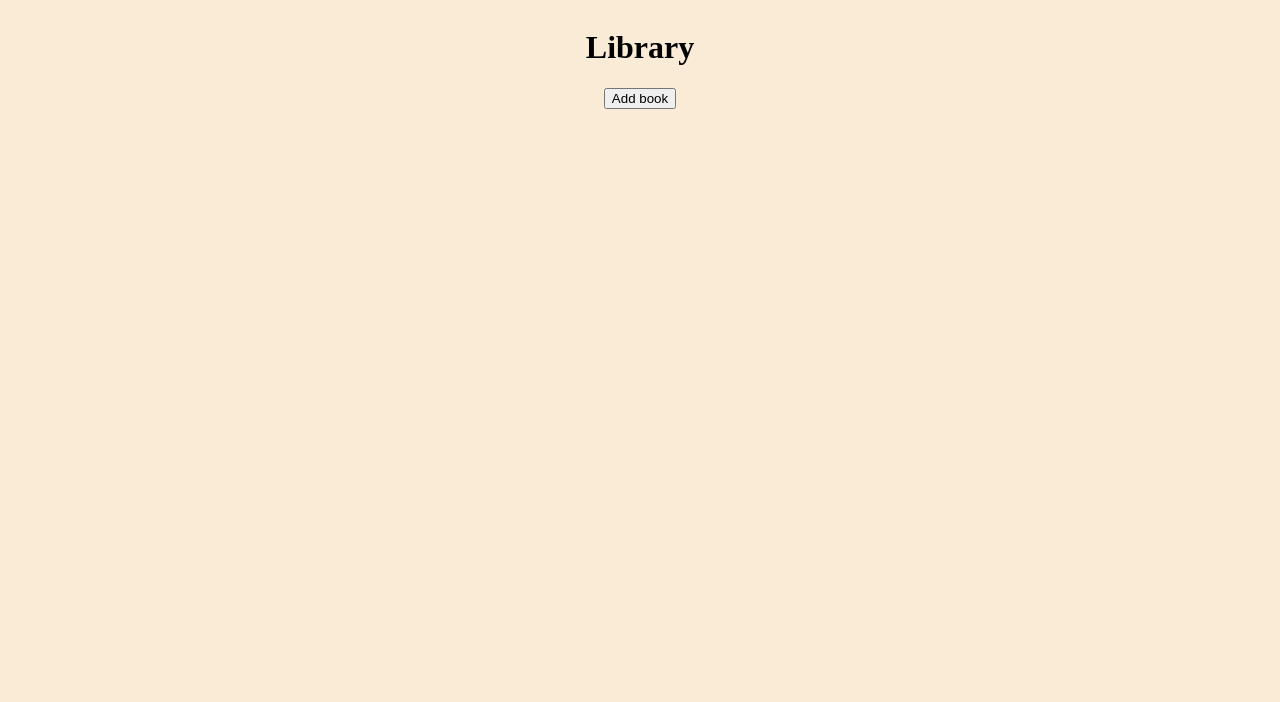
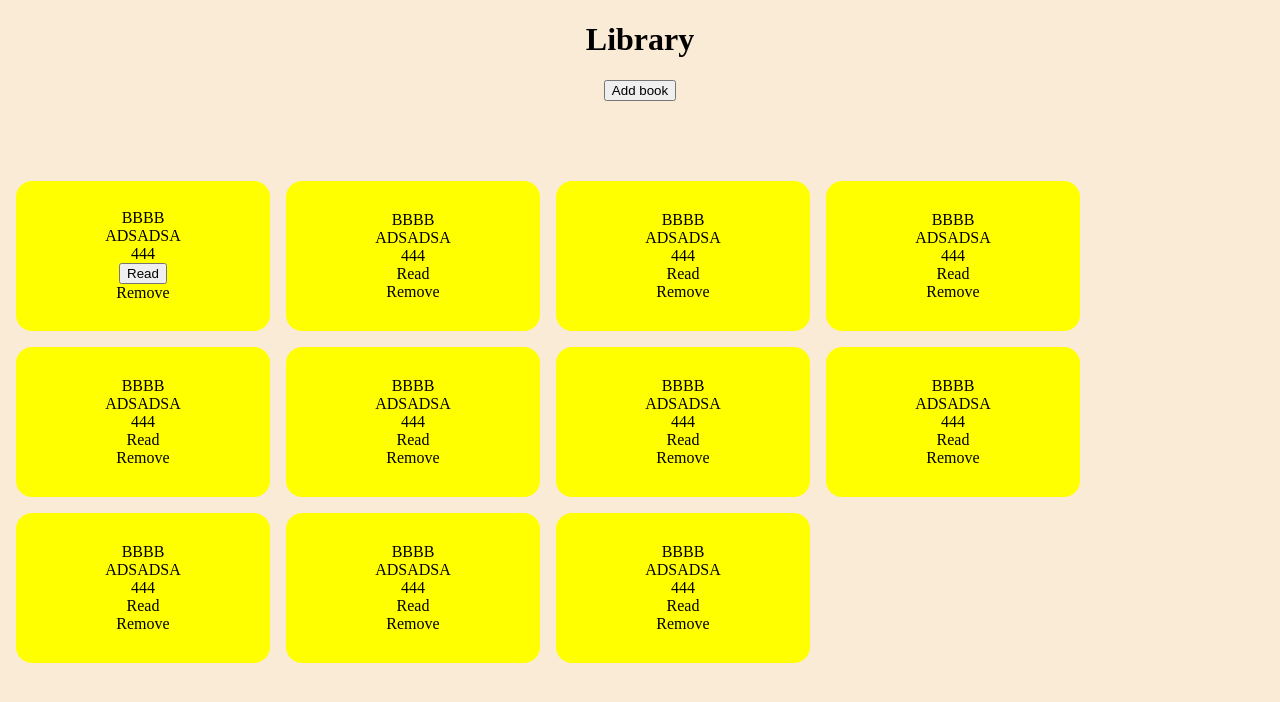
Before and after one commit to iamjhp/simple-library, a plain HTML site: page index.html in a window 1280 px wide. Drawn offline with Linux system fonts and the light colour scheme.

Commit message:
created crad box

```diff
--- a/css/style.css
+++ b/css/style.css
@@ -1,10 +1,19 @@
 html {
     background-color: antiquewhite;
+    height: 100vh;
+    width: 100vw;
+    margin: 0;
 }
 
 body {
     display: flex;
     flex-direction: column;
+    margin: 0;
+    width: 100%;
+}
+
+header {
+    display: flex;
     justify-content: center;
     align-items: center;
 }
@@ -12,6 +21,11 @@ body {
 main {
     display: flex;
     flex-direction: column;
+
+}
+
+.btn-container {
+    display: flex;
     justify-content: center;
     align-items: center;
 }
@@ -19,12 +33,22 @@ main {
 .form-popup {
     display: none;
     border: 3px solid #f1f1f1;
+    position: absolute;
+    left: 0;
+    right: 0;
+    margin: auto;
+    margin-top: 8rem;
+    text-align: center;
+    background-color: white;
+    border-radius: 2rem;
+    justify-content: center;
+    align-items: center;
+    width: 350px;
 }
 
 .form-container {
-    width: 350px;
     padding: 1rem;
-    background-color: white;
+
 }
 
 .form-container > input {
@@ -40,5 +64,24 @@ main {
 
 .col-1rem {
     margin-left: 1rem;
+}
 
+.library-container {
+    display: flex;
+    flex-direction: row;
+    flex-wrap: wrap;
+    gap: 1rem;
+    margin-left: 1rem;
+    margin-right: 1rem;
+    margin-top: 5rem;
 }
+.book-card {
+    display: flex;
+    flex-direction: column;
+    background-color: yellow;
+    width: 254px;
+    height: 150px;
+    justify-content: center;
+    text-align: center;
+    border-radius: 1rem;
+}
--- a/index.html
+++ b/index.html
@@ -13,7 +13,9 @@
         <h1>Library</h1>
     </header>
     <main>
+        <div class="btn-container">
         <button id="btn">Add book</button>
+        </div>
         <div class="form-popup">
             <form class="form-container">
                 <h2>ADD NEW BOOK</h2>
@@ -35,5 +37,86 @@
             </form>
         </div>
     </main>
+    <div class="library-container">
+        <div class="book-card">
+            <div class="title">BBBB</div>
+            <div class="author">ADSADSA</div>
+            <div class="pages">444</div>
+            <div>
+                <button class="read-button activ">Read</button>
+            </div>
+            <div class="remove-button">Remove</div>
+        </div>
+        <div class="book-card">
+            <div class="title">BBBB</div>
+            <div class="author">ADSADSA</div>
+            <div class="pages">444</div>
+            <div class="read-button activ">Read</div>
+            <div class="remove-button">Remove</div>
+        </div>
+        <div class="book-card">
+            <div class="title">BBBB</div>
+            <div class="author">ADSADSA</div>
+            <div class="pages">444</div>
+            <div class="read-button activ">Read</div>
+            <div class="remove-button">Remove</div>
+        </div>
+        <div class="book-card">
+            <div class="title">BBBB</div>
+            <div class="author">ADSADSA</div>
+            <div class="pages">444</div>
+            <div class="read-button activ">Read</div>
+            <div class="remove-button">Remove</div>
+        </div>
+        <div class="book-card">
+            <div class="title">BBBB</div>
+            <div class="author">ADSADSA</div>
+            <div class="pages">444</div>
+            <div class="read-button activ">Read</div>
+            <div class="remove-button">Remove</div>
+        </div>
+        <div class="book-card">
+            <div class="title">BBBB</div>
+            <div class="author">ADSADSA</div>
+            <div class="pages">444</div>
+            <div class="read-button activ">Read</div>
+            <div class="remove-button">Remove</div>
+        </div>
+        <div class="book-card">
+            <div class="title">BBBB</div>
+            <div class="author">ADSADSA</div>
+            <div class="pages">444</div>
+            <div class="read-button activ">Read</div>
+            <div class="remove-button">Remove</div>
+        </div>
+        <div class="book-card">
+            <div class="title">BBBB</div>
+            <div class="author">ADSADSA</div>
+            <div class="pages">444</div>
+            <div class="read-button activ">Read</div>
+            <div class="remove-button">Remove</div>
+        </div>
+        <div class="book-card">
+            <div class="title">BBBB</div>
+            <div class="author">ADSADSA</div>
+            <div class="pages">444</div>
+            <div class="read-button activ">Read</div>
+            <div class="remove-button">Remove</div>
+        </div>
+        <div class="book-card">
+            <div class="title">BBBB</div>
+            <div class="author">ADSADSA</div>
+            <div class="pages">444</div>
+            <div class="read-button activ">Read</div>
+            <div class="remove-button">Remove</div>
+        </div>
+        <div class="book-card">
+            <div class="title">BBBB</div>
+            <div class="author">ADSADSA</div>
+            <div class="pages">444</div>
+            <div class="read-button activ">Read</div>
+            <div class="remove-button">Remove</div>
+        </div>
+    </div>
 </body>
 </html>
--- a/script.js
+++ b/script.js
@@ -51,7 +51,7 @@ function printAllBooks() {
 }
 
 // check if all form required inputs have been entered
-function checkRequiredFormInputViaDOM () {
+function checkRequiredFormInputViaDOM() {
     let requiredForm = document.querySelector('form').querySelectorAll("[required]")
     for (let el of requiredForm) {
         if (!el.reportValidity()) {
@@ -60,3 +60,7 @@ function checkRequiredFormInputViaDOM () {
     }
     return true;
 }
+
+function createBookCard() {
+
+}
```
